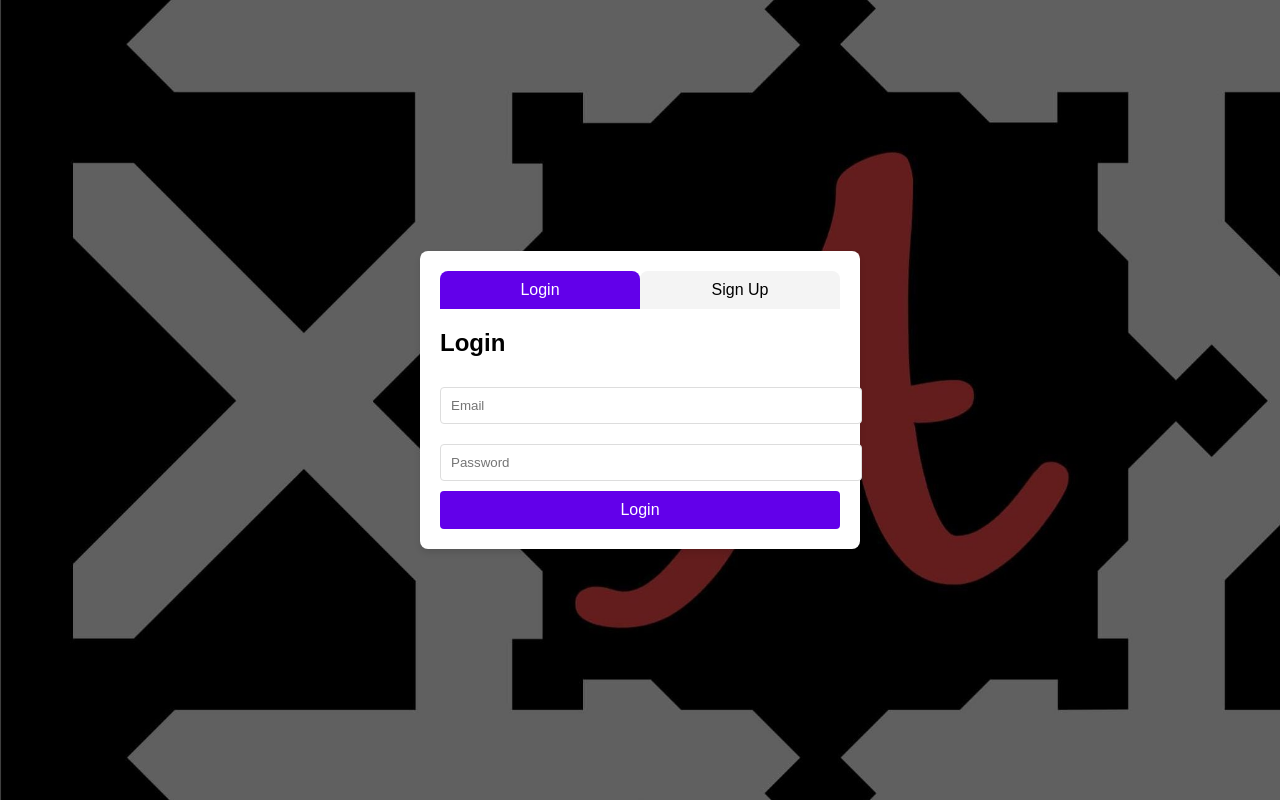
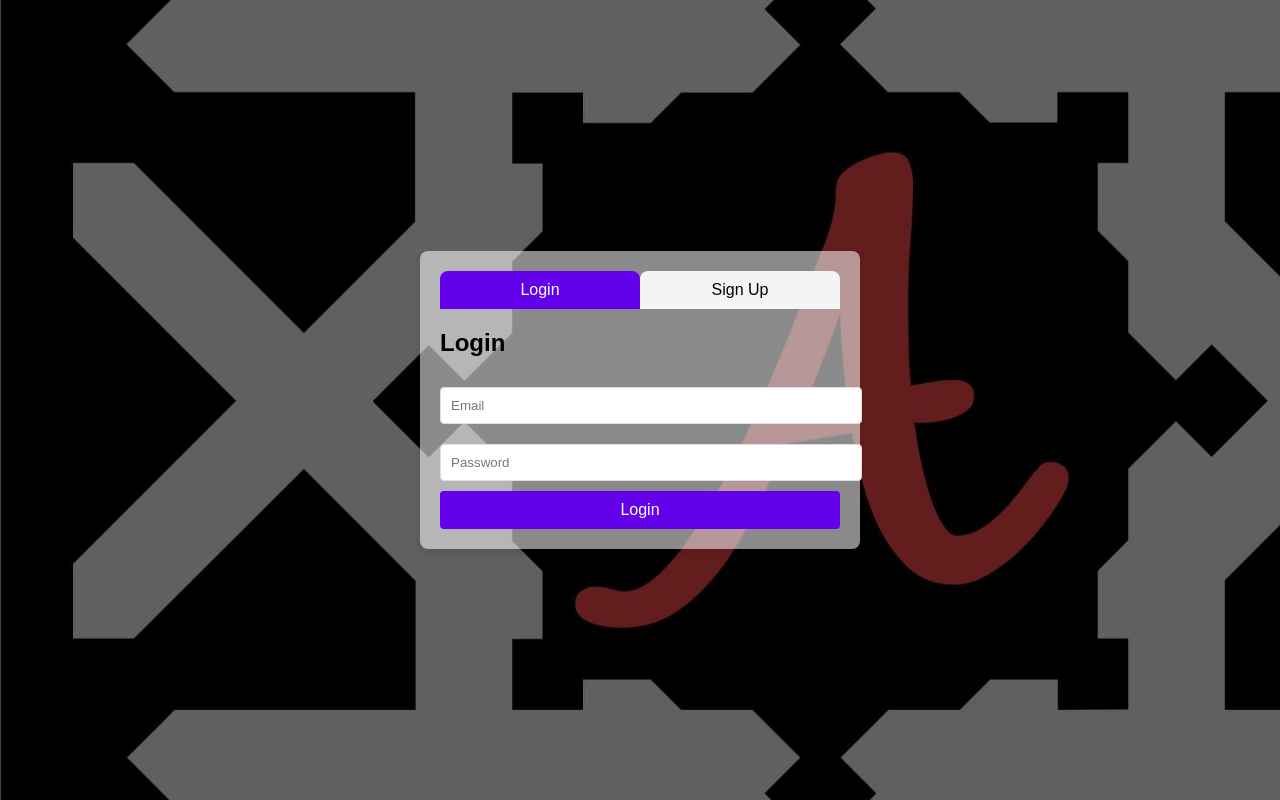
Before and after one commit to Abhinandhan-P/WebMiniProject, a plain HTML site: page index.html in a window 1280 px wide. Drawn offline with Linux system fonts and the light colour scheme.

Commit message:
Update index.html

```diff
--- a/index.html
+++ b/index.html
@@ -18,7 +18,7 @@
       }
 
       .container {
-        background-color: #fff;
+        background-color: #ffffff8a;
         border-radius: 8px;
         box-shadow: 0 4px 6px rgba(0, 0, 0, 0.1);
         width: 400px;
```
